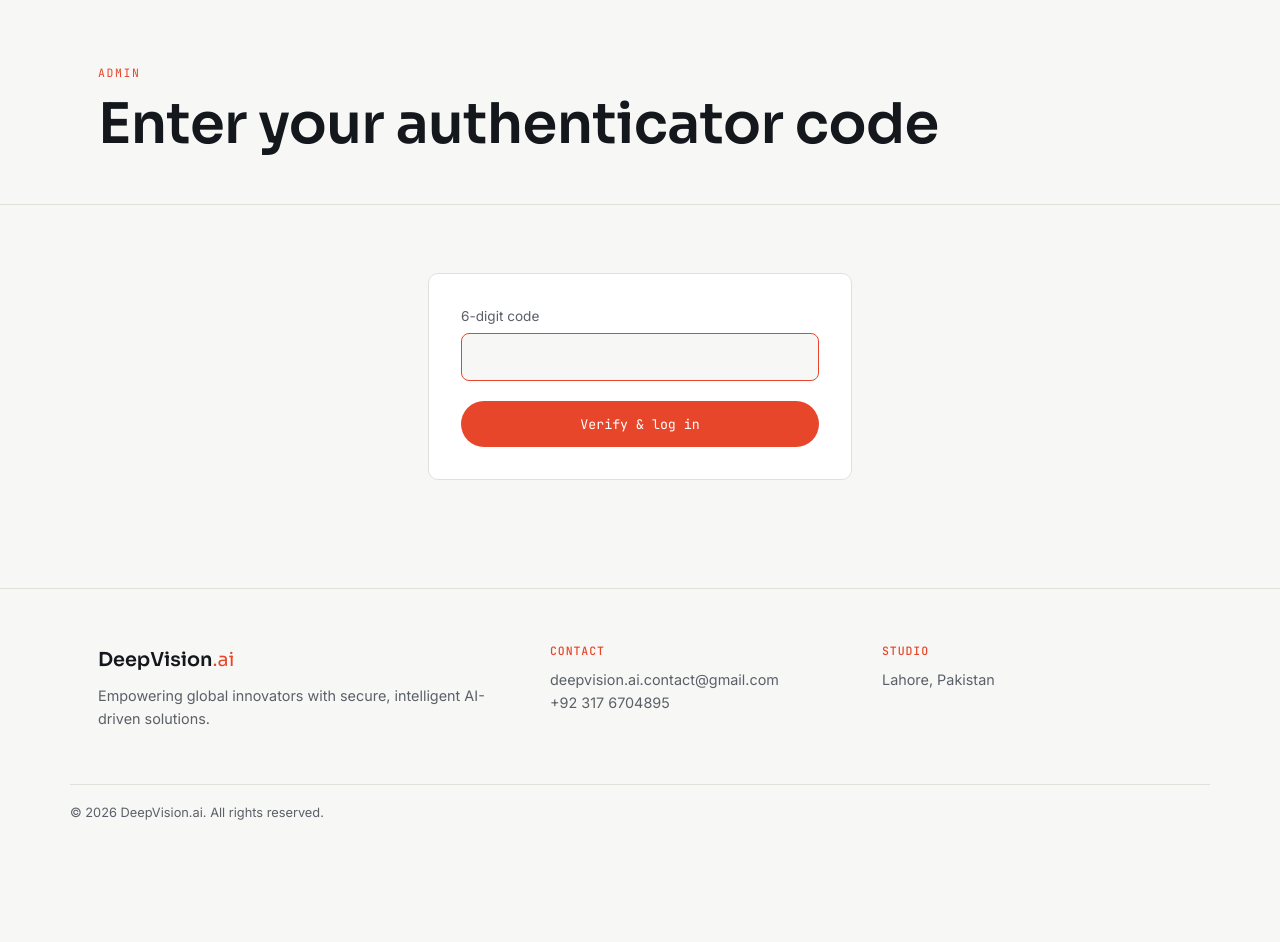
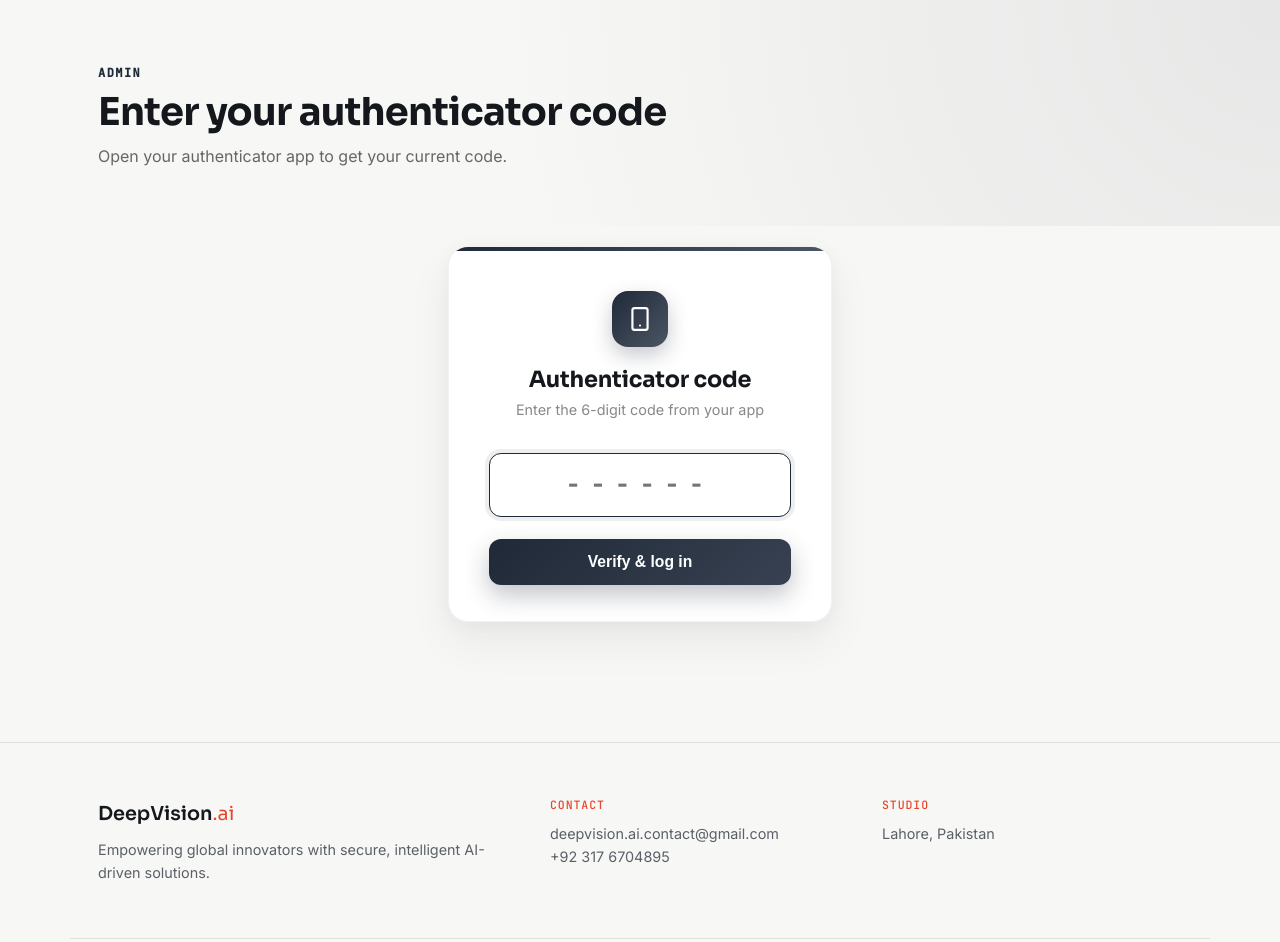
Before and after one commit to AbdulWahab4845/deepvision-site, a FastAPI app: page /admin/login-totp in a window 1280 px wide. Shown: the part 75-1017 px from the top of the page. Before the commit the page ends 895 px from the top, so only its background shows below. Run offline with FastAPI, Linux system fonts and the light colour scheme; the visitor is signed in with stand-in values (Sample User, id 1).

Commit message:
Enhance admin login TOTP page layout and styles
Updated the admin login TOTP page with new styles and structure.

```diff
--- a/templates/admin_login_totp.html
+++ b/templates/admin_login_totp.html
@@ -1,24 +1,103 @@
 {% extends "base.html" %}
 {% block title %}Verify code — DeepVision.ai{% endblock %}
 {% block content %}
-<section class="page-hero">
+
+<style>
+  .auth-hero {
+    background: radial-gradient(circle at top right, rgba(31, 41, 55, 0.08), transparent 60%),
+                var(--bg, #fafafa);
+    padding: 64px 0 40px;
+  }
+  .auth-hero .eyebrow {
+    letter-spacing: 0.12em; text-transform: uppercase; font-size: 0.75rem;
+    font-weight: 600; color: #1f2937; margin-bottom: 8px;
+  }
+  .auth-hero h1 { font-size: 2.4rem; font-weight: 800; margin: 0; letter-spacing: -0.02em; }
+  .auth-hero p.sub { margin-top: 10px; color: #666; font-size: 1rem; }
+
+  .auth-card-section { padding: 20px 0 80px; }
+  .auth-card {
+    background: #fff; border-radius: 20px;
+    box-shadow: 0 4px 20px rgba(0,0,0,0.04), 0 20px 45px rgba(0,0,0,0.06);
+    padding: 44px 40px 36px; border: 1px solid rgba(0,0,0,0.05);
+    position: relative; overflow: hidden; text-align: center;
+  }
+  .auth-card::before {
+    content: ""; position: absolute; top: 0; left: 0; right: 0; height: 4px;
+    background: linear-gradient(90deg, #1f2937, #4b5563);
+  }
+  .auth-icon {
+    width: 56px; height: 56px; border-radius: 16px;
+    background: linear-gradient(135deg, #1f2937, #4b5563);
+    display: flex; align-items: center; justify-content: center; margin: 0 auto 20px;
+    box-shadow: 0 8px 20px rgba(31, 41, 55, 0.25);
+  }
+  .auth-icon svg { width: 26px; height: 26px; stroke: #fff; }
+  .auth-card h2 { font-size: 1.4rem; font-weight: 700; margin: 0 0 6px; }
+  .auth-card .subtitle { color: #888; font-size: 0.9rem; margin-bottom: 8px; }
+
+  .otp-input {
+    width: 100%; box-sizing: border-box; padding: 16px; border-radius: 12px;
+    border: 1.5px solid #e5e5e5; background: #fafafa; font-size: 1.4rem;
+    text-align: center; letter-spacing: 0.5em; font-weight: 700;
+    margin: 24px 0 8px; transition: border-color 0.2s ease, background 0.2s ease, box-shadow 0.2s ease;
+  }
+  .otp-input:focus {
+    outline: none; border-color: #1f2937; background: #fff;
+    box-shadow: 0 0 0 4px rgba(31, 41, 55, 0.08);
+  }
+  .field-modern.has-error .otp-input {
+    border-color: #e0574a; background: #fff8f7;
+  }
+  .field-error-modern { color: #c9401f; font-size: 0.8rem; margin-top: 6px; text-align: left; }
+
+  .btn-auth {
+    width: 100%; padding: 14px; border-radius: 12px; border: none;
+    background: linear-gradient(135deg, #1f2937, #374151);
+    color: #fff; font-weight: 700; font-size: 0.98rem; cursor: pointer;
+    box-shadow: 0 10px 24px rgba(31, 41, 55, 0.28);
+    transition: transform 0.15s ease, box-shadow 0.15s ease; margin-top: 14px;
+  }
+  .btn-auth:hover { transform: translateY(-1px); box-shadow: 0 14px 30px rgba(31, 41, 55, 0.35); }
+  .btn-auth:active { transform: translateY(0); }
+</style>
+
+<section class="auth-hero">
   <div class="wrap">
     <p class="eyebrow">Admin</p>
     <h1>Enter your authenticator code</h1>
+    <p class="sub">Open your authenticator app to get your current code.</p>
   </div>
 </section>
-<section class="section">
-  <div class="wrap" style="max-width: 480px;">
-    <div class="contact-form-wrap">
-      <form class="contact-form" method="post" action="/admin/login-totp">
-        <div class="field {{ 'has-error' if error }}">
-          <label for="code">6-digit code</label>
-          <input type="text" id="code" name="code" inputmode="numeric" maxlength="6"
-                 autocomplete="one-time-code" autofocus
-                 style="text-align: center; letter-spacing: 0.3em; font-size: 1.2rem;">
-          {% if error %}<p class="field-error">{{ error }}</p>{% endif %}
+
+<section class="auth-card-section">
+  <div class="wrap" style="max-width: 440px;">
+    <div class="auth-card">
+      <div class="auth-icon">
+        <svg viewBox="0 0 24 24" fill="none" stroke-width="2" stroke-linecap="round" stroke-linejoin="round">
+          <rect x="5" y="2" width="14" height="20" rx="2"></rect>
+          <line x1="12" y1="18" x2="12.01" y2="18"></line>
+        </svg>
+      </div>
+      <h2>Authenticator code</h2>
+      <p class="subtitle">Enter the 6-digit code from your app</p>
+
+      <form method="post" action="/admin/login-totp">
+        <div class="field-modern {{ 'has-error' if error }}">
+          <input
+            type="text"
+            id="code"
+            name="code"
+            class="otp-input"
+            inputmode="numeric"
+            maxlength="6"
+            autocomplete="one-time-code"
+            autofocus
+            placeholder="------"
+          >
+          {% if error %}<p class="field-error-modern">{{ error }}</p>{% endif %}
         </div>
-        <button type="submit" class="btn btn-primary btn-block">Verify &amp; log in</button>
+        <button type="submit" class="btn-auth">Verify &amp; log in</button>
       </form>
     </div>
   </div>
```
